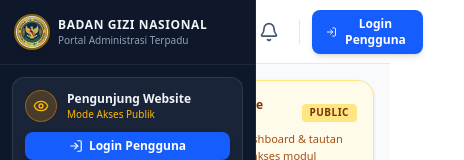
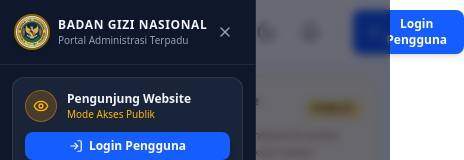
Before and after one commit to dapurhafshawaty-star/Portal-LayananTerpadu, a React (Vite) app: page / in a window 390 px wide. Shown: the top 160 px of the page, 464 px wide, since content can reach past the window. Built offline with nearby package versions, Linux system fonts and the light colour scheme; no server answers.

Commit message:
feat(layout): improve responsiveness and sidebar navigation
- Added automatic sidebar closure on navigation for mobile
- Updated table layouts for better small-screen support
- Refined header and login view responsiveness

```diff
--- a/src/App.tsx
+++ b/src/App.tsx
@@ -240,14 +240,15 @@
         onToggleDarkMode={toggleDarkMode}
       />
 
-      <div className="flex flex-1 overflow-hidden">
+      <div className="flex flex-1 overflow-hidden relative">
         <Sidebar
           currentPath={currentPath}
           onNavigate={(path) => setCurrentPath(path)}
           isOpen={!sidebarCollapsed}
+          onClose={() => setSidebarCollapsed(true)}
         />
 
-        <main className="flex-1 overflow-y-auto p-4 md:p-6 lg:p-8">
+        <main className="flex-1 overflow-y-auto p-3 sm:p-5 md:p-6 lg:p-8">
           <div className="max-w-7xl mx-auto space-y-6">
             {renderView()}
           </div>
--- a/src/components/layout/Header.tsx
+++ b/src/components/layout/Header.tsx
@@ -50,10 +50,10 @@
               referrerPolicy="no-referrer"
             />
             <div>
-              <h1 className="text-sm font-bold text-slate-900 dark:text-slate-100 group-hover:text-blue-600 dark:group-hover:text-blue-400 transition">
+              <h1 className="text-xs sm:text-sm font-bold text-slate-900 dark:text-slate-100 group-hover:text-blue-600 dark:group-hover:text-blue-400 transition truncate max-w-[130px] min-[400px]:max-w-[200px] sm:max-w-none">
                 {settings.namaPortal || 'Portal Administrasi Terpadu'}
               </h1>
-              <span className="text-[10px] text-slate-400 font-medium tracking-wider uppercase">
+              <span className="text-[9px] sm:text-[10px] text-slate-400 font-medium tracking-wider uppercase block truncate">
                 Badan Gizi Nasional RI
               </span>
             </div>
--- a/src/components/layout/Sidebar.tsx
+++ b/src/components/layout/Sidebar.tsx
@@ -8,10 +8,16 @@
   currentPath: string;
   onNavigate: (path: string) => void;
   isOpen: boolean;
+  onClose?: () => void;
 }
 
-export const Sidebar: React.FC<SidebarProps> = ({ currentPath, onNavigate, isOpen }) => {
+export const Sidebar: React.FC<SidebarProps> = ({ currentPath, onNavigate, isOpen, onClose }) => {
   const { user, menus } = useAuth();
+
+  const handleNav = (path: string) => {
+    onNavigate(path);
+    if (onClose) onClose();
+  };
 
   // Helper function to render dynamic Lucide icon
   const renderIcon = (iconName: string, className = 'w-5 h-5') => {
@@ -28,6 +34,15 @@
   });
 
   return (
+    <>
+      {/* Mobile Drawer Backdrop */}
+      {isOpen && (
+        <div
+          onClick={onClose}
+          className="fixed inset-0 bg-slate-950/60 backdrop-blur-xs z-30 md:hidden transition-opacity"
+        />
+      )}
+
       <aside className={`w-64 bg-slate-900 text-slate-200 border-r border-slate-800 flex flex-col shrink-0 transition-all duration-300 ${
         isOpen ? 'translate-x-0' : '-translate-x-full md:translate-x-0 md:w-64'
       } fixed md:static inset-y-0 left-0 z-40`}>
@@ -49,6 +64,13 @@
               </div>
             </div>
           </div>
+          {/* Close button for mobile */}
+          <button
+            onClick={onClose}
+            className="md:hidden p-1.5 text-slate-400 hover:text-white hover:bg-slate-800 rounded-lg"
+          >
+            <Icons.X className="w-4 h-4" />
+          </button>
         </div>
 
         {/* User Status Card */}
@@ -69,7 +91,7 @@
             </div>
 
             <button
-            onClick={() => onNavigate('/login')}
+              onClick={() => handleNav('/login')}
               className="w-full py-1.5 bg-blue-600 hover:bg-blue-500 text-white font-bold text-xs rounded-lg flex items-center justify-center gap-1.5 shadow-md transition cursor-pointer"
             >
               <Icons.LogIn className="w-3.5 h-3.5" />
@@ -111,7 +133,7 @@
           {!user ? (
             /* Visitor Mode Navigation: Show only Dashboard Utama button */
             <button
-            onClick={() => onNavigate('/dashboard')}
+              onClick={() => handleNav('/dashboard')}
               className={`w-full px-3 py-2.5 rounded-lg text-xs font-medium flex items-center justify-between transition ${
                 currentPath === '/dashboard'
                   ? 'bg-blue-600 text-white shadow-md font-semibold'
@@ -145,7 +167,7 @@
                       } else if (menu.targetModule === 'esurat' || menu.path === '/esurat' || menu.path.includes('esurat')) {
                         window.open('https://e-surat-digital-1.ai.studio', '_blank');
                       } else {
-                      onNavigate(menu.path);
+                        handleNav(menu.path);
                       }
                     }}
                     className={`w-full px-3 py-2.5 rounded-lg text-xs font-medium flex items-center justify-between transition group ${
@@ -191,5 +213,6 @@
         Integrasi e-Surat & Stock Opname
       </div>
     </aside>
+  </>
 );
 };
--- a/src/views/admin/ActivityLogsView.tsx
+++ b/src/views/admin/ActivityLogsView.tsx
@@ -67,7 +67,7 @@
       </div>
 
       <div className="bg-white dark:bg-slate-900 border border-slate-200 dark:border-slate-800 rounded-xl shadow-xs overflow-x-auto">
-        <table className="w-full text-left border-collapse text-xs">
+        <table className="w-full text-left border-collapse text-xs min-w-[650px]">
           <thead>
             <tr className="bg-slate-50 dark:bg-slate-800/60 border-b border-slate-200 dark:border-slate-800 text-slate-700 dark:text-slate-300 font-semibold">
               <th className="p-3">Waktu Log</th>
--- a/src/views/admin/UserManagementView.tsx
+++ b/src/views/admin/UserManagementView.tsx
@@ -195,7 +195,7 @@
       </div>
 
       <div className="bg-white dark:bg-slate-900 border border-slate-200 dark:border-slate-800 rounded-xl shadow-xs overflow-x-auto">
-        <table className="w-full text-left border-collapse text-xs">
+        <table className="w-full text-left border-collapse text-xs min-w-[750px]">
           <thead>
             <tr className="bg-slate-50 dark:bg-slate-800/60 border-b border-slate-200 dark:border-slate-800 text-slate-700 dark:text-slate-300 font-semibold">
               <th className="p-3">User & Username</th>
--- a/src/views/auth/LoginView.tsx
+++ b/src/views/auth/LoginView.tsx
@@ -85,16 +85,18 @@
   return (
     <div className="min-h-screen bg-slate-950 flex flex-col justify-center items-center p-4">
       <div className="w-full max-w-lg bg-slate-900 border border-slate-800 rounded-2xl shadow-2xl p-6 sm:p-8 space-y-6">
-        <div className="text-center space-y-3 relative">
+        <div className="text-center space-y-3">
           {onBackToVisitor && (
+            <div className="flex justify-start">
               <button
                 onClick={onBackToVisitor}
-              className="absolute -top-2 left-0 text-slate-400 hover:text-white text-xs flex items-center gap-1.5 px-2.5 py-1.5 bg-slate-800/80 hover:bg-slate-800 border border-slate-700/80 rounded-lg transition"
+                className="text-slate-400 hover:text-white text-xs flex items-center gap-1.5 px-2.5 py-1.5 bg-slate-800/80 hover:bg-slate-800 border border-slate-700/80 rounded-lg transition"
                 title="Kembali ke Mode Pengunjung"
               >
                 <ArrowLeft className="w-3.5 h-3.5" />
                 <span>Mode Pengunjung</span>
               </button>
+            </div>
           )}
 
           <img
--- a/src/views/bbm/LaporanBbmView.tsx
+++ b/src/views/bbm/LaporanBbmView.tsx
@@ -386,16 +386,16 @@
             </p>
           </div>
 
-          <div className="flex items-center gap-2 shrink-0">
+          <div className="flex items-center gap-2 shrink-0 flex-wrap sm:flex-nowrap">
             <button
               onClick={() => setIsAddModalOpen(true)}
-              className="px-4 py-2.5 bg-amber-400 hover:bg-amber-300 text-slate-950 font-bold text-xs rounded-xl shadow-md transition flex items-center gap-2"
+              className="px-4 py-2.5 bg-amber-400 hover:bg-amber-300 text-slate-950 font-bold text-xs rounded-xl shadow-md transition flex items-center gap-2 cursor-pointer"
             >
               <Plus className="w-4 h-4" /> Tambah Transaksi BBM
             </button>
             <button
               onClick={() => setIsPrintModalOpen(true)}
-              className="px-3.5 py-2.5 bg-white/10 hover:bg-white/20 text-white border border-white/20 font-semibold text-xs rounded-xl transition flex items-center gap-2"
+              className="px-3.5 py-2.5 bg-white/10 hover:bg-white/20 text-white border border-white/20 font-semibold text-xs rounded-xl transition flex items-center gap-2 cursor-pointer"
             >
               <Printer className="w-4 h-4 text-sky-300" /> Print Laporan
             </button>
@@ -403,7 +403,7 @@
         </div>
 
         {/* Tab Selection Navigation */}
-        <div className="flex items-center gap-2 mt-6 pt-4 border-t border-sky-800/80">
+        <div className="flex items-center gap-2 mt-6 pt-4 border-t border-sky-800/80 overflow-x-auto pb-1">
           <button
             onClick={() => setActiveTab('dashboard')}
             className={`px-4 py-2 rounded-lg text-xs font-bold transition flex items-center gap-2 ${
```
Lines whose indentation alone changed are shown as unchanged.
